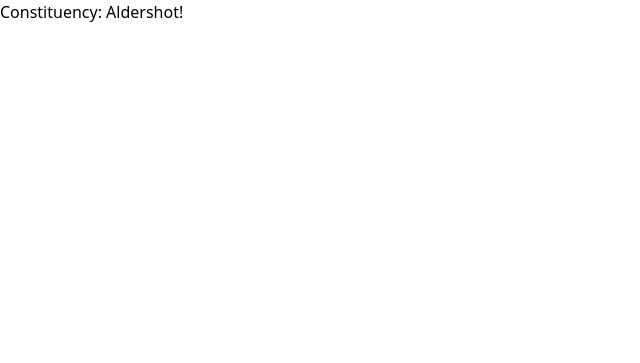
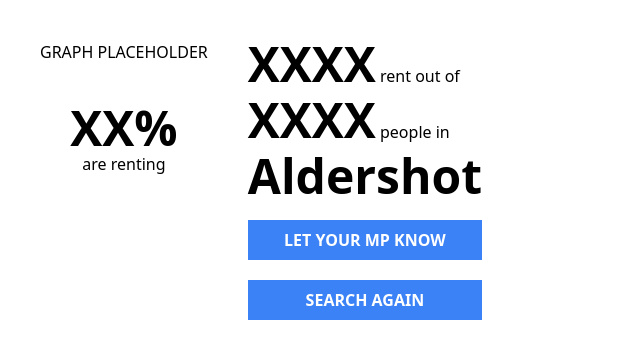
Before and after one commit to philManWithBeard/we-are-many, an Astro site: page /weAreMany/Aldershot in a window 1280 px wide. Shown: the whole page, without its empty margins (0-640 px from the left). Built offline with nearby package versions, Linux system fonts and the light colour scheme; Astro itself is replaced by a stand-in of ours.

Commit message:
constituency basic layout

```diff
--- a/src/pages/[constituency].astro
+++ b/src/pages/[constituency].astro
@@ -1,12 +1,46 @@
 ---
 export function getStaticPaths() {
   return [
-    {params: {constituency: 'Aldershot'}},
-    {params: {constituency: 'Aldridge-Brownhills'}},
-    {params: {constituency: 'Altrincham-and-Sale-West'}},
+    { params: { constituency: "Aldershot" } },
+    { params: { constituency: "Aldridge-Brownhills" } },
+    { params: { constituency: "Altrincham-and-Sale-West" } },
   ];
 }
 
 const { constituency } = Astro.params;
 ---
-<div>Constituency: {constituency}!</div>
+
+<section class="flex flex-col lg:flex-row gap-10 p-10">
+  <div class="flex flex-row lg:flex-col gap-10">
+    <div><p>GRAPH PLACEHOLDER</p></div>
+    <p class="text-center">
+      <strong class="text-5xl font-bold block">XX%</strong>
+      are renting
+    </p>
+  </div>
+  <div class="flex flex-row lg:flex-col gap-5">
+    <div class="flex flex-col gap-2">
+      <p>
+        <strong class="text-5xl font-bold"> XXXX</strong> rent out of
+      </p>
+      <p>
+        <strong class="text-5xl font-bold"> XXXX</strong> people in
+      </p>
+      <p class="text-5xl font-bold">
+        {constituency}
+      </p>
+    </div>
+    <button
+      class="bg-blue-500 hover:bg-blue-700 text-white font-bold py-2 px-4 focus:outline-none focus:shadow-outline"
+      type="button"
+    >
+      LET YOUR MP KNOW
+    </button>
+    <button
+      class="bg-blue-500 hover:bg-blue-700 text-white font-bold py-2 px-4 focus:outline-none focus:shadow-outline"
+      type="button"
+    >
+      SEARCH AGAIN
+    </button>
+  </div>
+</section>
```
